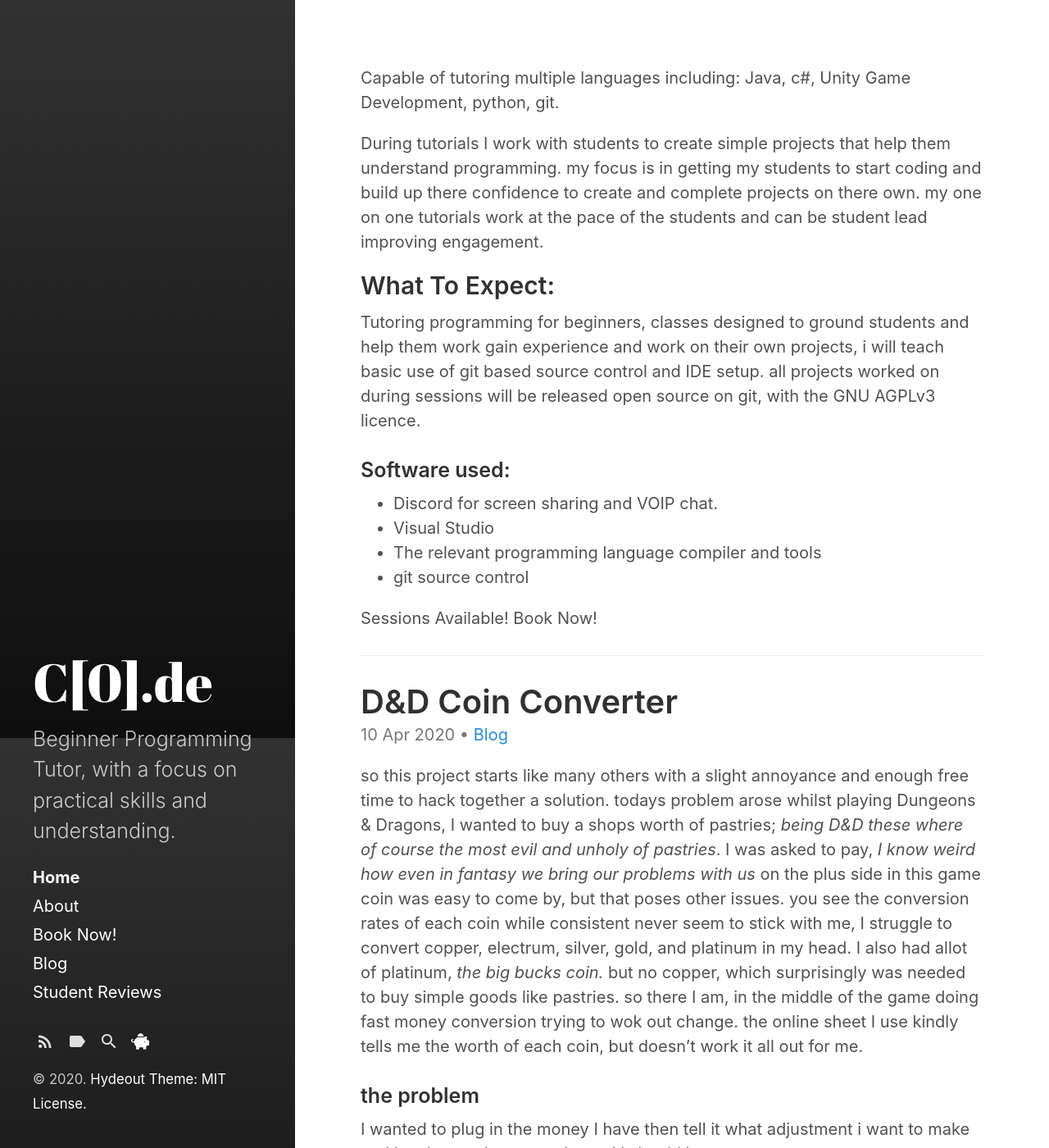
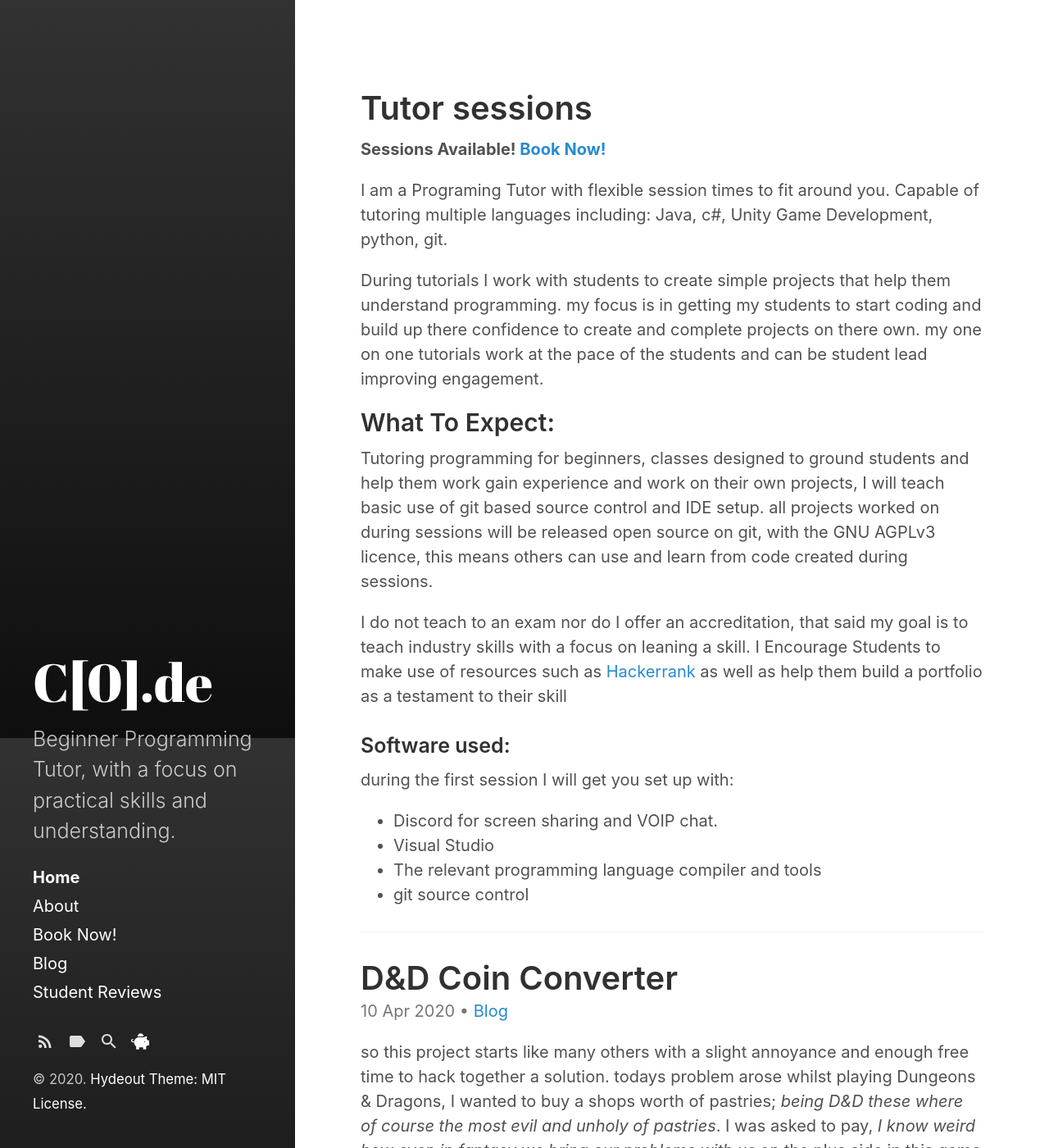
Before and after one commit to megonemad1/Tutor-Website, a Jekyll site: the page built from index.html, in a window 1280 px wide and 1400 px high. Shown: the whole window at 82% size. Built offline with Jekyll 4.4.1, drawn with Linux system fonts in a browser that asks for light colours; nearby versions of some CDN libraries; the list of posts is cut into pages by our own code.

Commit message:
- change home page to have a mission statement

```diff
--- a/index.html
+++ b/index.html
@@ -2,25 +2,30 @@
 layout: index
 title: Home
 ---
+<h1>Tutor sessions</h1>
+<p><b>
+    Sessions Available! <a href="{{ '/booking.html' | relative_url }}"> Book Now!</a></b>
+</p>
 <p>
-    Capable of tutoring multiple languages including: Java, c#, Unity Game Development, python, git.
+    I am a Programing Tutor with flexible session times to fit around you. Capable of tutoring multiple languages including: Java, c#, Unity Game Development, python, git.
 </p>
 <p>
     During tutorials I work with students to create simple projects that help them understand programming. my focus is in getting my students to start coding and build up there confidence to create and complete projects on there own. my one on one tutorials
     work at the pace of the students and can be student lead improving engagement.
 </p>
 <h2>What To Expect:</h2>
-<p>Tutoring programming for beginners, classes designed to ground students and help them work gain experience and work on their own projects, i will teach basic use of git based source control and IDE setup. all projects worked on during sessions will be
-    released open source on git, with the GNU AGPLv3 licence.
+<p>Tutoring programming for beginners, classes designed to ground students and help them work gain experience and work on their own projects, I will teach basic use of git based source control and IDE setup. all projects worked on during sessions will be
+    released open source on git, with the GNU AGPLv3 licence, this means others can use and learn from code created during sessions.
 </p>
+<p>I do not teach to an exam nor do I offer an accreditation, that said my goal is to teach industry skills with a focus on leaning a skill. I Encourage Students to make use of resources such as <a href="hackerrank.com">Hackerrank</a> as well as help them
+    build a portfolio as a testament to their skill </p>
 <h3>Software used:</h3>
+<p>during the first session I will get you set up with:</p>
 <ul>
     <li>Discord for screen sharing and VOIP chat.</li>
     <li>Visual Studio</li>
     <li>The relevant programming language compiler and tools</li>
     <li>git source control</li>
 </ul>
-<p class="bold">
-    Sessions Available! Book Now!
-</p>
+
 <hr>
```
